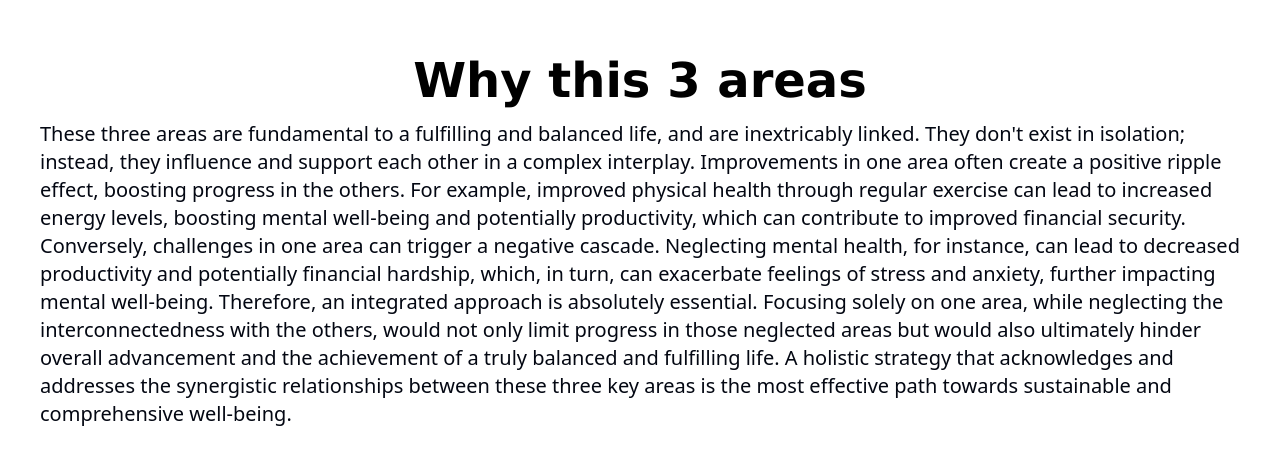
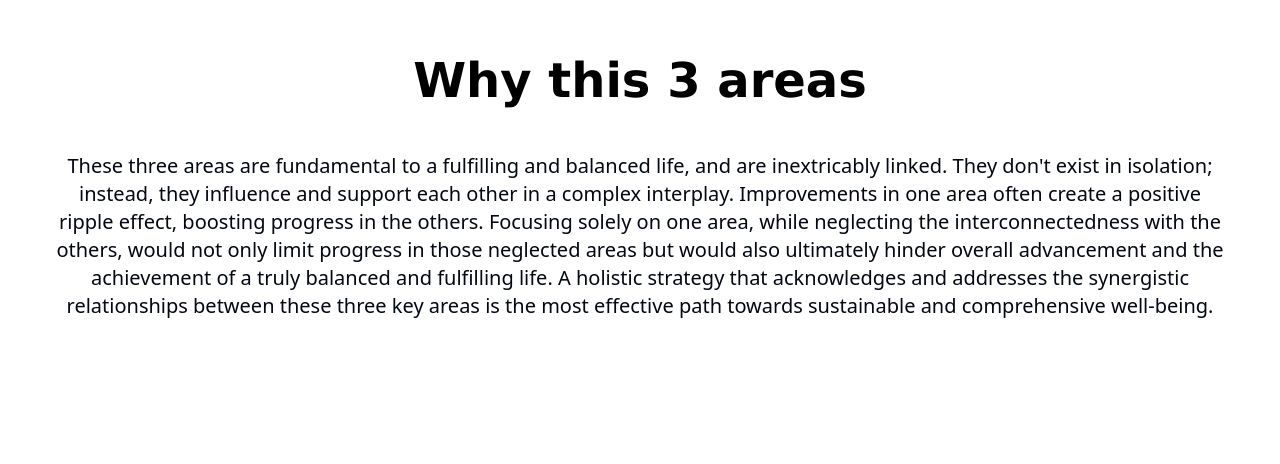
Before and after one commit to fantasyfuerte/DO-IT-PROJECT, a React (Vite) app: page / in a window 1280 px wide. Shown: the part 1476-1940 px from the top of the page. Built offline with nearby package versions, Linux system fonts and the light colour scheme.

Commit message:
Reducing paragraph

```diff
--- a/src/ContentsSection/ContentsSection.tsx
+++ b/src/ContentsSection/ContentsSection.tsx
@@ -44,21 +44,13 @@ const ContentSection = () => {
           initial={{ opacity: 0 }}
           whileInView={{ opacity: 1 }}
           transition={{ delay: 0.7 }}
-          className="text-gray-950 text-xl m-4"
+          className="text-gray-950 text-xl m-8 mt-12 text-center text-pretty"
         >
           These three areas are fundamental to a fulfilling and balanced life,
           and are inextricably linked. They don't exist in isolation; instead,
           they influence and support each other in a complex interplay.
           Improvements in one area often create a positive ripple effect,
-          boosting progress in the others. For example, improved physical health
-          through regular exercise can lead to increased energy levels, boosting
-          mental well-being and potentially productivity, which can contribute
-          to improved financial security. Conversely, challenges in one area can
-          trigger a negative cascade. Neglecting mental health, for instance,
-          can lead to decreased productivity and potentially financial hardship,
-          which, in turn, can exacerbate feelings of stress and anxiety, further
-          impacting mental well-being. Therefore, an integrated approach is
-          absolutely essential. Focusing solely on one area, while neglecting
+          boosting progress in the others.  Focusing solely on one area, while neglecting
           the interconnectedness with the others, would not only limit progress
           in those neglected areas but would also ultimately hinder overall
           advancement and the achievement of a truly balanced and fulfilling
```
